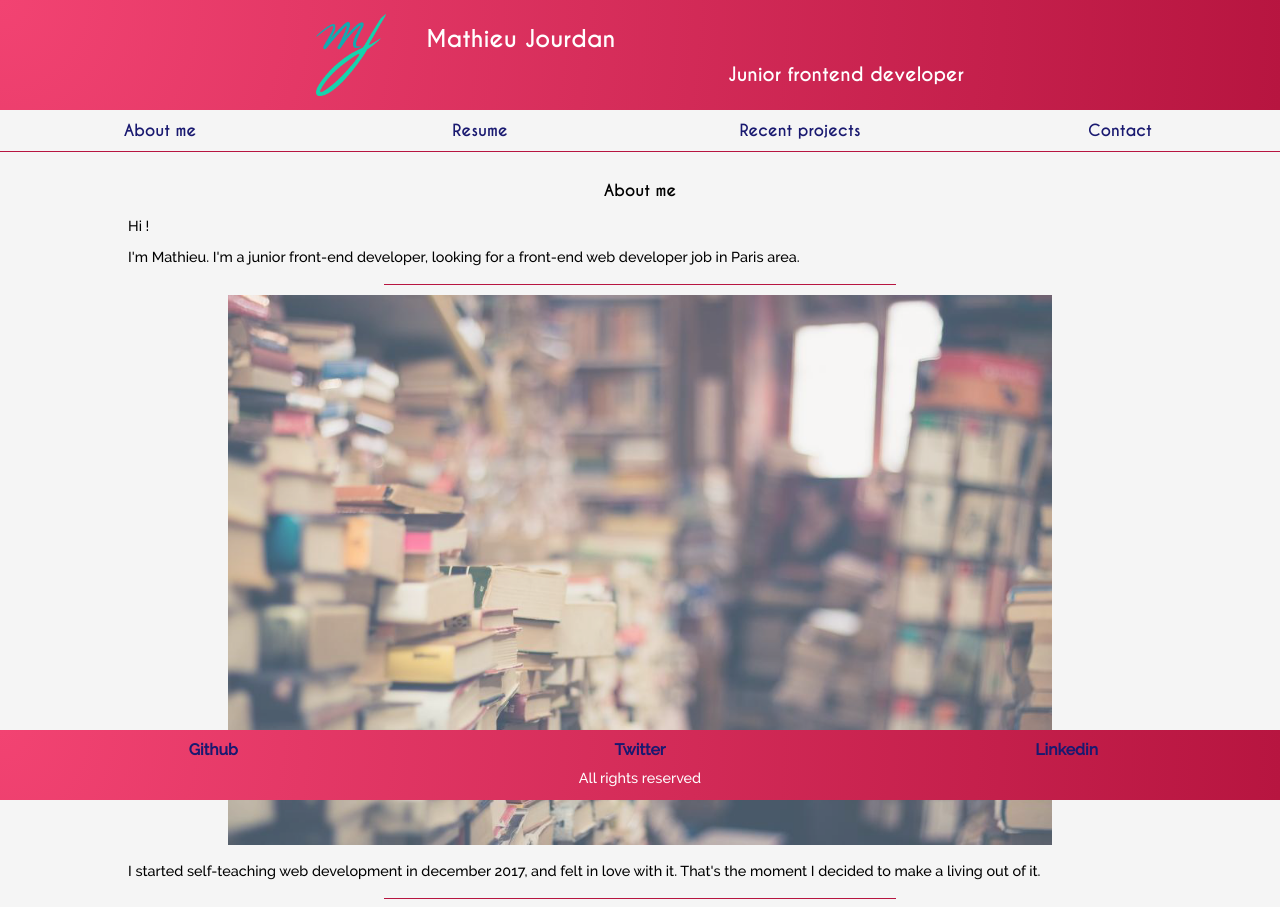
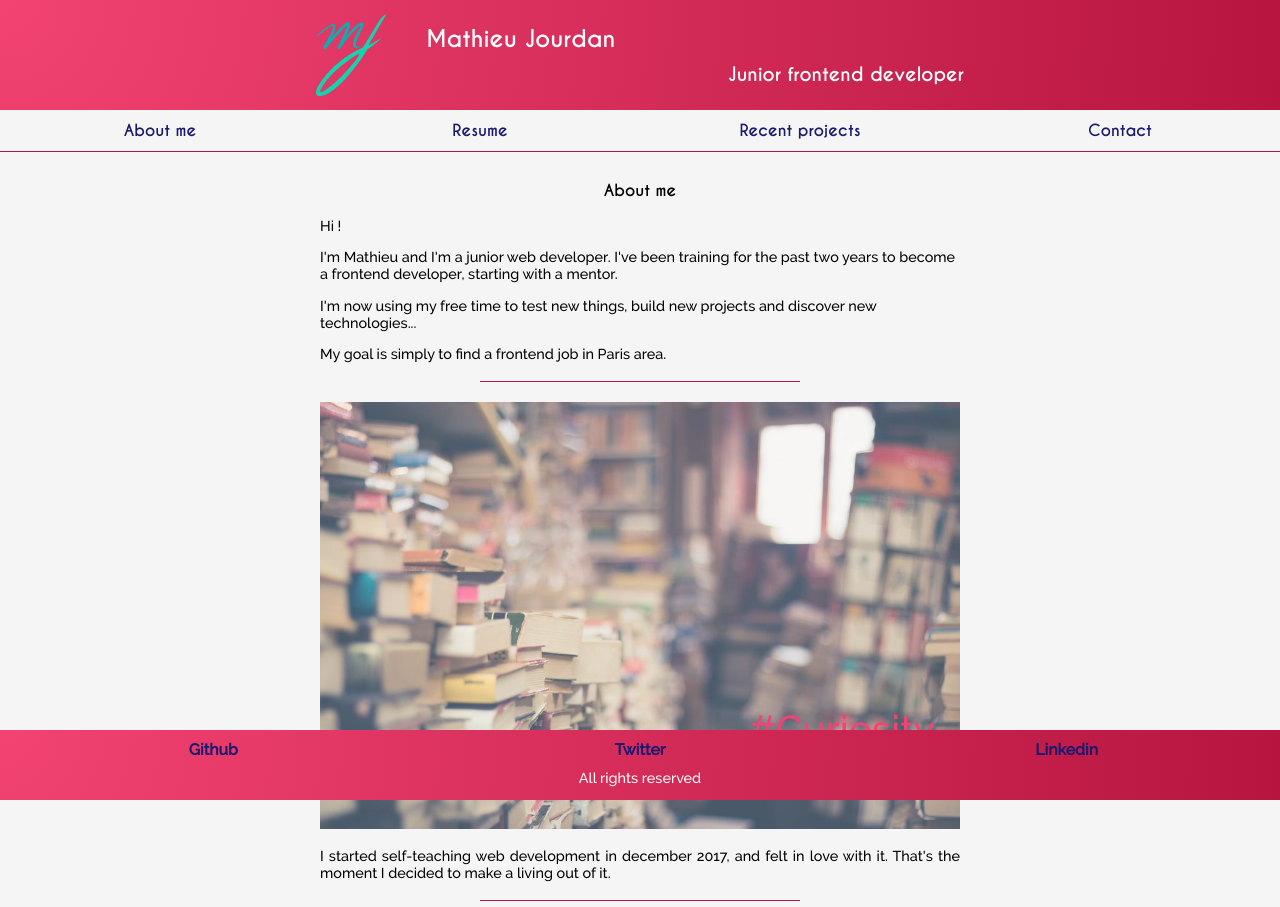
Before and after one commit to MatJOnGit/portfolio-gatsby, a Gatsby app: page / in a window 1280 px wide. Shown: the top 907 px of the page. Built offline with nearby package versions, Linux system fonts and the light colour scheme; what proptypes would draw is missing.

Commit message:
edit margins, edit index's intro speech and content

```diff
--- a/src/pages/index.js
+++ b/src/pages/index.js
@@ -19,22 +19,30 @@ export default () => (
         <div className={"content"}>
             <h3>About me</h3>
 
-            <p>Hi !</p>
-            <p className={"subtitled"}>
-                I'm Mathieu. I'm a junior front-end developer, looking
-                for a front-end web developer job in Paris area.
-            </p>
+            <div className={"intro-speech"}>
+                <p>Hi !</p>
+                <p>
+                    I'm Mathieu and I'm a junior web developer.
+                    I've been training for the past two years to become a frontend developer, starting with a mentor.
+                </p>
+                <p>
+                    I'm now using my free time to test new things, build new projects and discover new technologies...
+                </p>
+                <p className={"subtitled"}>
+                    My goal is simply to find a frontend job in Paris area.
+                </p>
+            </div>
 
             <ValueBox value="curiosity"></ValueBox>
 
-            <p className={"subtitled"}>
+            <p className={"value-speech subtitled"}>
                 I started self-teaching web development in december 2017, and felt in love with it.
                 That's the moment I decided to make a living out of it.
             </p>
 
             <ValueBox value="rigor"></ValueBox>
 
-            <p className={"subtitled"}>
+            <p className={"value-speech subtitled"}>
                 Why I love web development ? Simply because I love being able to create
                 beautiful and powerful websites, always trying to understand the needs
                 and how I can answer it at my best. I'm also monitoring technological developments
@@ -43,7 +51,7 @@ export default () => (
 
             <ValueBox value="teamwork"></ValueBox>
 
-            <p>
+            <p className={"value-speech"}>
                 What I like the most in this industry ? Always having great people around
                 willing to help each other, and contribute to that spirit by helping future
                 great web developers.
--- a/src/styles/global.css
+++ b/src/styles/global.css
@@ -86,15 +86,10 @@ h5 {
     }
 
     .content {
-        margin: 180px 10% 90px;
+        margin: 180px 25% 90px;
     }
 
     h3 {
         font-size: 1.1em;
     }
-
-    .content > ul,
-    .content > div {
-        margin: 30px 100px 0;
-    }
 }
```
